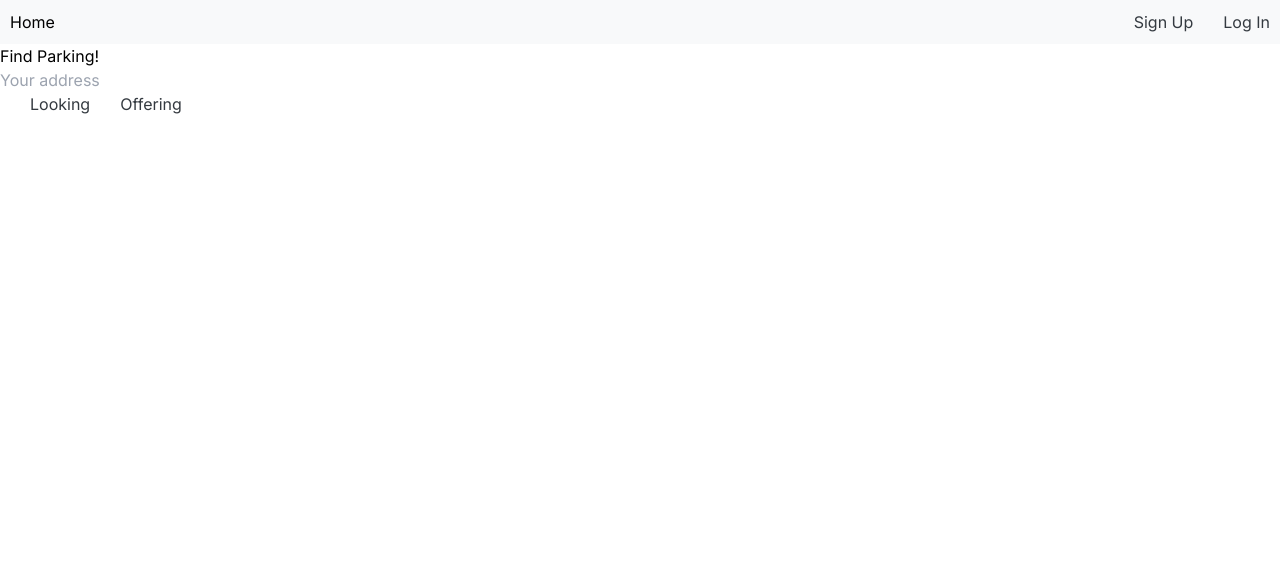
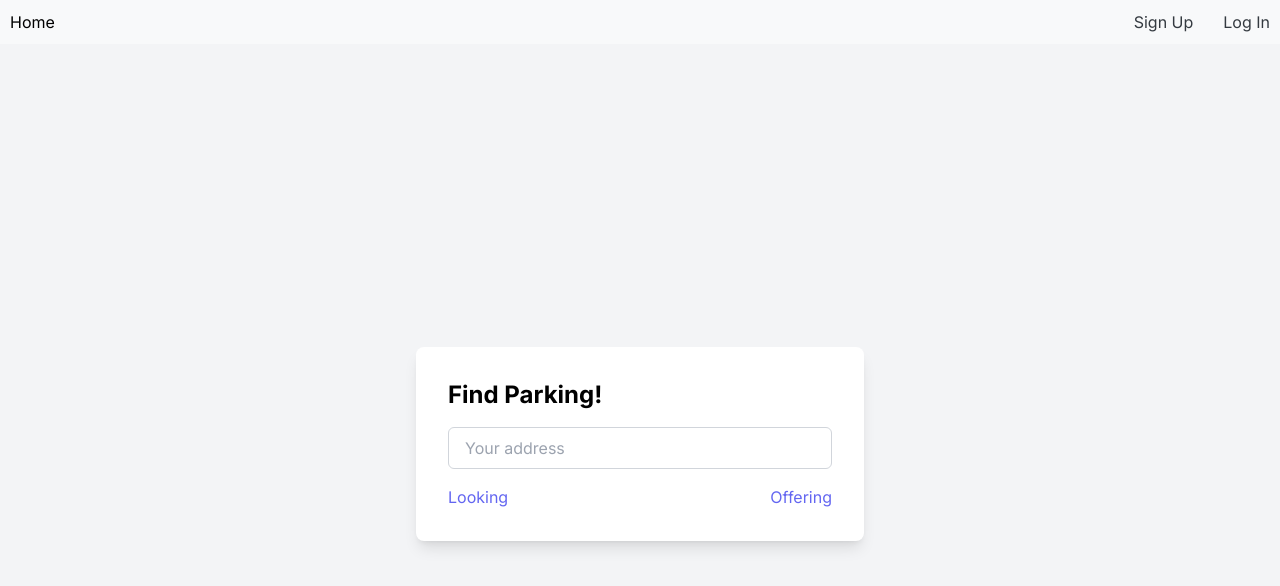
Before and after one commit to JDLiang100/SFSUHackaton2024, a Next.js app in the folder hackathon2024/: page / in a window 1280 px wide. Shown: the top 586 px of the page. Built offline with nearby package versions, Linux system fonts and the light colour scheme.

Commit message:
home test

```diff
--- a/hackathon2024/src/app/page.js
+++ b/hackathon2024/src/app/page.js
@@ -1,16 +1,25 @@
 import Navbar from './component/navbar';
+
 export default function Home() {
   return (
     <main>
       <Navbar />
-      <h1>Find Parking!</h1>
-      <div>
-        <input placeholder="Your address"></input>
-      </div>
-      <div>
-      <a href="/looking" className="nav-link">Looking</a>
-      <a href="/offering" className="nav-link">Offering</a>
+      <div className="flex justify-center items-center min-h-screen bg-gray-100">
+        <div className="max-w-md w-full bg-white p-8 rounded-lg shadow-lg">
+          <h1 className="text-2xl font-bold mb-4">Find Parking!</h1>
+          <div className="mb-4">
+            <input
+              type="text"
+              placeholder="Your address"
+              className="w-full border border-gray-300 rounded-md py-2 px-4 focus:outline-none focus:border-indigo-500"
+            />
+          </div>
+          <div className="flex justify-between">
+            <a href="/looking" className="text-indigo-500 hover:text-indigo-600">Looking</a>
+            <a href="/offering" className="text-indigo-500 hover:text-indigo-600">Offering</a>
+          </div>
+        </div>
       </div>
     </main>
-  )
+  );
 }
```
